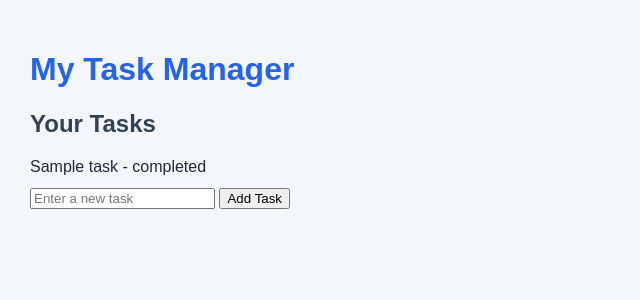
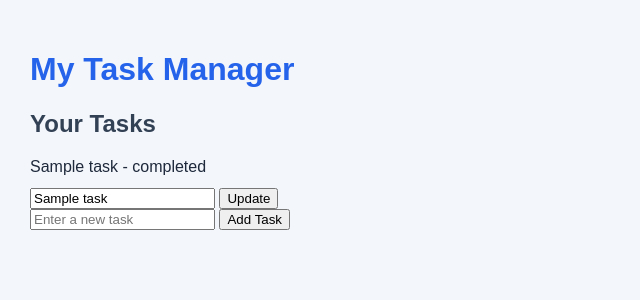
Before and after one commit to MokshithRao/Task-Manager-Application, a FastAPI app: page /tasks in a window 1280 px wide. Shown: the top 300 px of the page, without its empty margins (0-640 px from the left). Run offline with FastAPI, Linux system fonts and the light colour scheme; tables that the repository leaves empty hold one stand-in row (values such as "Sample post").

Commit message:
Implement task title editing functionality

```diff
--- a/main.py
+++ b/main.py
@@ -58,6 +58,7 @@ def create_task(title: str = Form(...), db: Session = Depends(get_db)):
 
 
 
+# Mark a task as completed.
 @app.post("/tasks/{task_id}/complete")
 def complete_task(task_id: int, db: Session = Depends(get_db)):
     task = db.query(Task).filter(Task.id == task_id).first()
@@ -67,3 +68,19 @@ def complete_task(task_id: int, db: Session = Depends(get_db)):
         db.commit()
 
     return RedirectResponse(url="/tasks", status_code=303)
+
+
+
+# Update an existing task title.
+@app.post("/tasks/{task_id}/edit")
+def edit_task(task_id: int,
+              title: str = Form(...),
+              db: Session = Depends(get_db)):
+
+    task = db.query(Task).filter(Task.id == task_id).first()
+
+    if task:
+        task.title = title
+        db.commit()
+
+    return RedirectResponse(url="/tasks", status_code=303)
--- a/templates/tasks.html
+++ b/templates/tasks.html
@@ -30,6 +30,16 @@
                 {% endif %}
             </p>
 
+            <form action="/tasks/{{ task.id }}/edit" method="post">
+                <input
+                    type="text"
+                    name="title"
+                    value="{{ task.title }}"
+                    required
+                >
+
+                <button type="submit">Update</button>
+            </form>
 
         {% endfor %}
 
@@ -52,6 +62,7 @@
     </form>
 
 
+
 </body>
 
 </html>
```
